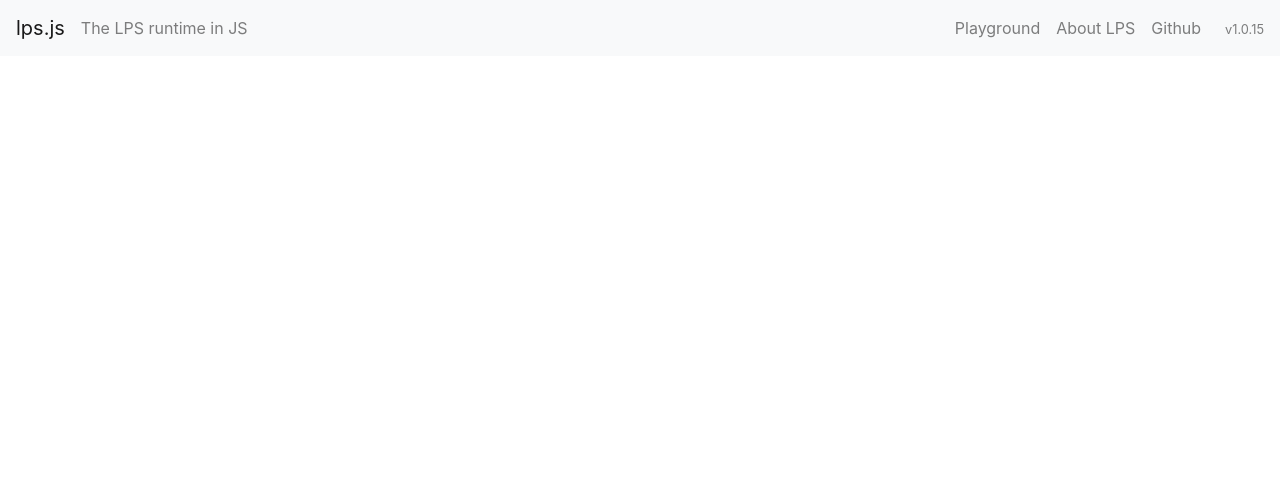
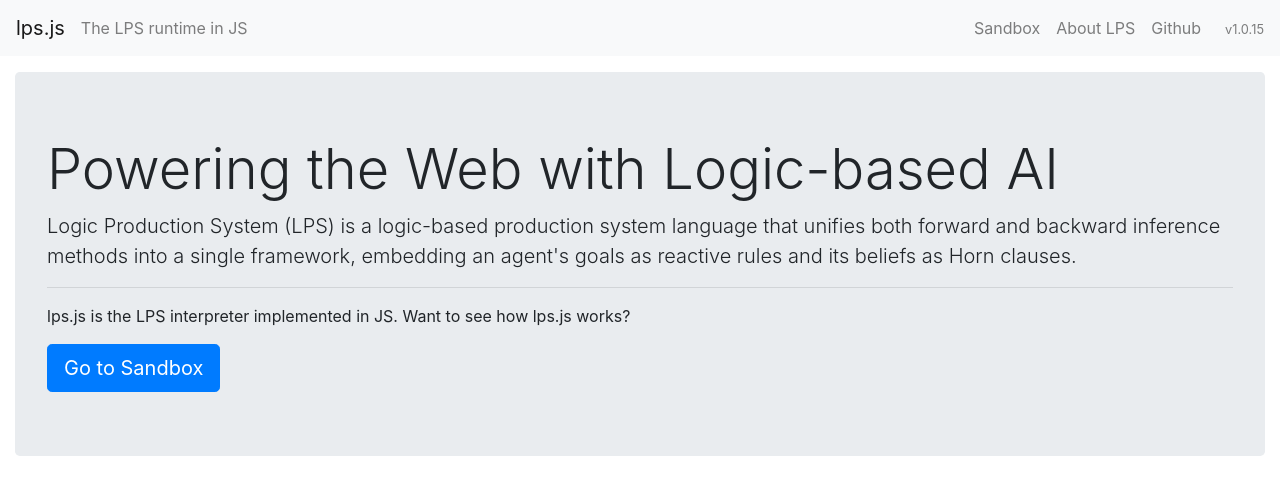
Before and after one commit to lps-js/lps.js.org, a website: page src/index.pug in a window 1280 px wide. Drawn offline with nearby package versions, Linux system fonts and the light colour scheme; files that its build step writes are made by us from their sources.

Commit message:
update pages

```diff
--- /dev/null
+++ b/src/assets/main.css
@@ -0,0 +1,3 @@
+.jumbotron {
+	background: #ebffe2
+}
--- a/src/index.pug
+++ b/src/index.pug
@@ -9,3 +9,9 @@
     .container-fluid
       .row
         .col-md-12
+          .jumbotron
+            h1.display-4 Powering the Web with Logic-based AI
+            p.lead Logic Production System (LPS) is a logic-based production system language that unifies both forward and backward inference methods into a single framework, embedding an agent's goals as reactive rules and its beliefs as Horn clauses.
+            hr
+            p lps.js is the LPS interpreter implemented in JS. Want to see how lps.js works?
+            a.btn.btn-primary.btn-lg(href="/sandbox/") Go to Sandbox
--- a/src/playground/index.pug
+++ b/src/sandbox/index.pug
@@ -1,5 +1,6 @@
 doctype html
 html(lang="en")
+  - const currentPage = 'sandbox';
   include ../shared/versions.pug
   head
     title Logic Production System (LPS) interpreter in JavaScript
--- a/src/shared/menu.pug
+++ b/src/shared/menu.pug
@@ -1,12 +1,12 @@
 nav.navbar.navbar-expand-lg.navbar-light.bg-light.mb-3
-	a.navbar-brand(href="https://lps.js.org") lps.js
+	a.navbar-brand(href="/") lps.js
 	span.navbar-text The LPS runtime in JS
 
 	button.navbar-toggler(type="button", data-toggle="collapse", data-target="#mainNavBar", aria-controls="mainNavBar", aria-expanded="false", aria-label="Toggle navigation")
 		span.navbar-toggler-icon
 	#mainNavBar.collapse.navbar-collapse
 		.navbar-nav.ml-auto
-			a.nav-item.nav-link(href="/playground/") Playground
+			a.nav-item.nav-link(class=currentPage === 'sandbox' ? 'active' : '', href="/sandbox/") Sandbox
 			a.nav-item.nav-link(href="http://lps.doc.ic.ac.uk/") About LPS
 			a.nav-item.nav-link(href="https://github.com/mauris/lps.js") Github
 			span.nav-item.navbar-text.ml-3: small v#{lpsVersion}
--- a/src/shared/scripts.pug
+++ b/src/shared/scripts.pug
@@ -1,3 +1,3 @@
 script(type="text/javascript", src="https://cdnjs.cloudflare.com/ajax/libs/jquery/3.3.1/jquery.slim.min.js")
 script(type="text/javascript", src="https://cdnjs.cloudflare.com/ajax/libs/twitter-bootstrap/" + bootstrapVersion + "/js/bootstrap.min.js")
-script(type="text/javascript", src="assets/main.js")
+script(type="text/javascript", src="/assets/main.js")
```
Also changed, not shown: src/shared/versions.pug (line endings or trailing spaces), 1 other file.
